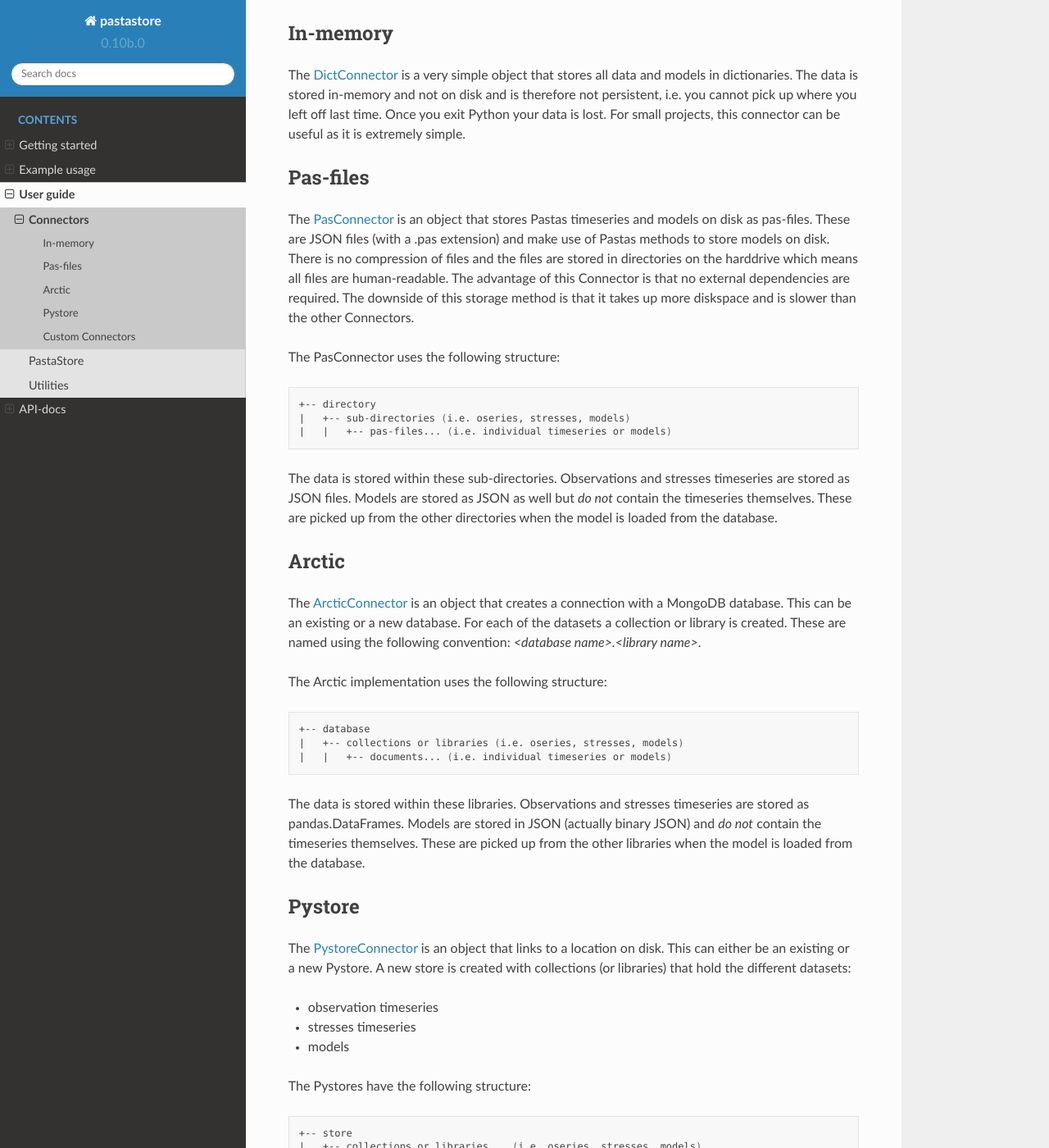
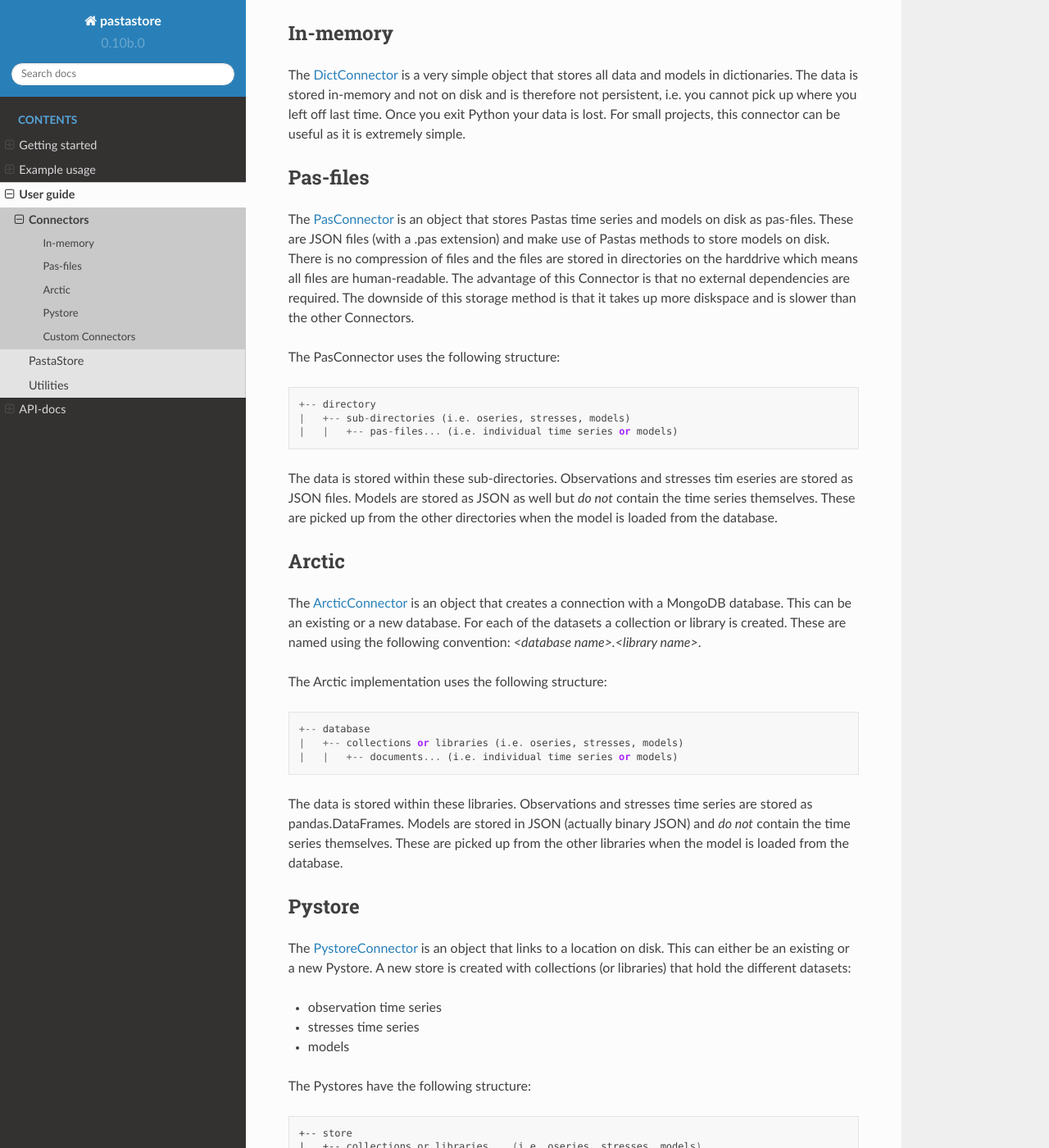
Before and after one commit to pastas/pastastore, a Sphinx documentation site: the page built from docs/connectors.rst, in a window 1280 px wide and 1400 px high, scrolled down 328 px. Shown: the whole window at 82% size. Built offline with Sphinx 7.4.7 and the Read the Docs theme 2.0.0, drawn with Linux system fonts in a browser that asks for light colours; some of the changed text lies outside the part shown.

Commit message:
update docs

```diff
--- a/docs/connectors.rst
+++ b/docs/connectors.rst
@@ -6,9 +6,9 @@ detailed below.
 
 Each connector makes a distinction between the following datasets:
 
-* observation timeseries (the series to be simulated)
-* stresses timeseries (the forcing series on the system)
-* models (the timeseries models)
+* observation time series (the series to be simulated)
+* stresses time series (the forcing series on the system)
+* models (the time series models)
 
 In-memory
 ---------
@@ -20,7 +20,7 @@ connector can be useful as it is extremely simple.
 
 Pas-files
 ---------
-The :ref:`PasConnector` is an object that stores Pastas timeseries and models
+The :ref:`PasConnector` is an object that stores Pastas time series and models
 on disk as pas-files. These are JSON files (with a .pas extension) and make
 use of Pastas methods to store models on disk. There is no compression of files
 and the files are stored in directories on the harddrive which means all files
@@ -30,15 +30,15 @@ up more diskspace and is slower than the other Connectors.
 
 The PasConnector uses the following structure:
 
-.. code-block:: bash
+.. code-block::
 
    +-- directory
    |   +-- sub-directories (i.e. oseries, stresses, models)
-   |   |   +-- pas-files... (i.e. individual timeseries or models)
+   |   |   +-- pas-files... (i.e. individual time series or models)
 
 The data is stored within these sub-directories. Observations and stresses
-timeseries are stored as JSON files. Models are stored as JSON as well but
-*do not* contain the timeseries themselves. These are picked up from
+tim eseries are stored as JSON files. Models are stored as JSON as well but
+*do not* contain the time series themselves. These are picked up from
 the other directories when the model is loaded from the database.
 
 Arctic
@@ -50,15 +50,15 @@ using the following convention: `<database name>.<library name>`.
 
 The Arctic implementation uses the following structure:
 
-.. code-block:: bash
+.. code-block::
 
    +-- database
    |   +-- collections or libraries (i.e. oseries, stresses, models)
-   |   |   +-- documents... (i.e. individual timeseries or models)
+   |   |   +-- documents... (i.e. individual time series or models)
 
-The data is stored within these libraries. Observations and stresses timeseries
+The data is stored within these libraries. Observations and stresses time series
 are stored as pandas.DataFrames. Models are stored in JSON (actually binary
-JSON) and *do not* contain the timeseries themselves. These are picked up from
+JSON) and *do not* contain the time series themselves. These are picked up from
 the other libraries when the model is loaded from the database.
 
 Pystore
@@ -68,8 +68,8 @@ to a location on disk. This can either be an existing or a new Pystore. A new
 store is created with collections (or libraries) that hold the different
 datasets:
 
-* observation timeseries
-* stresses timeseries
+* observation time series
+* stresses time series
 * models
 
 The Pystores have the following structure:
@@ -78,14 +78,14 @@ The Pystores have the following structure:
 
    +-- store
    |   +-- collections or libraries... (i.e. oseries, stresses, models)
-   |   |   +-- items... (i.e. individual timeseries or models)
+   |   |   +-- items... (i.e. individual time series or models)
 
 
-The timeseries data is stored as Dask DataFrames which can be easily converted
+The time series data is stored as Dask DataFrames which can be easily converted
 to pandas DataFrames. The models are stored as JSON (not including the
-timeseries) in the metadata file belonging to an item. The actual data in the
+time series) in the metadata file belonging to an item. The actual data in the
 item is an empty DataFrame serving as a placeholder. This slightly 'hacky'
-design allows the models to be saved in a PyStore. The timeseries are picked
+design allows the models to be saved in a PyStore. The time series are picked
 up from their respective stores when the model is loaded from disk.
 
 PyStore supports so-called snapshots (which store the current state of the
--- a/docs/getting_started.rst
+++ b/docs/getting_started.rst
@@ -35,7 +35,7 @@ See the :ref:`examples` section for some quick examples on how to get started.
 Dependencies
 ------------
 This module has several optional dependencies. These are required for storing
-timeseries and models in a database using compression. Without these, only
+time series and models in a database using compression. Without these, only
 the in-memory option (DictConnector) and storing data on disk without
 compression (PasConnector) are available.
 
--- a/docs/index.rst
+++ b/docs/index.rst
@@ -2,7 +2,7 @@ Welcome to pastastore's documentation!
 ======================================
 
 `pastastore` is a module for managing
-`Pastas <https://pastas.readthedocs.io/en/latest/>`_ timeseries and models.
+`Pastas <https://pastas.readthedocs.io/en/latest/>`_ time series and models.
 
 The module supports storing and managing data with a database or on disk.
 This gives the user a simple way to manage Pastas projects, and allows the user
@@ -20,11 +20,11 @@ designed to have faster read/write operations, while also compressing the
 stored data. These two connectors are implemented using the following two
 modules:
 
-* `Arctic <https://arctic.readthedocs.io/en/latest/>`_ is a timeseries/dataframe
+* `Arctic <https://arctic.readthedocs.io/en/latest/>`_ is a time series/dataframe
   database that sits atop `MongoDB <https://www.mongodb.com>`_. Arctic supports
   pandas.DataFrames.
 * `PyStore <https://github.com/ranaroussi/pystore>`_ is a datastore (inspired
-  by Arctic) created for storing pandas dataframes (especially timeseries) on
+  by Arctic) created for storing pandas dataframes (especially time series) on
   disk. Data is stored using fastparquet and compressed with Snappy.
 
 See the table of contents to get started with `pastastore`.
--- a/docs/pstore.rst
+++ b/docs/pstore.rst
@@ -2,14 +2,14 @@
 PastaStore object
 =================
 
-The `PastaStore` object is essentially a class for working with timeseries and
+The `PastaStore` object is essentially a class for working with time series and
 pastas Models. A Connector has to be passed to the object which manages the
 retrieval and storage of data.
 
 Methods are available for the following tasks:
 
-* Calculating distances between locations of timeseries, i.e. getting the
-  nearest timeseries to a location::
+* Calculating distances between locations of time series, i.e. getting the
+  nearest time series to a location::
 
     # get 3 nearest oseries
     store.get_nearest_oseries("my_oseries", n=3)
```
Also changed, not shown: docs/examples.rst (+8 -8 lines).
